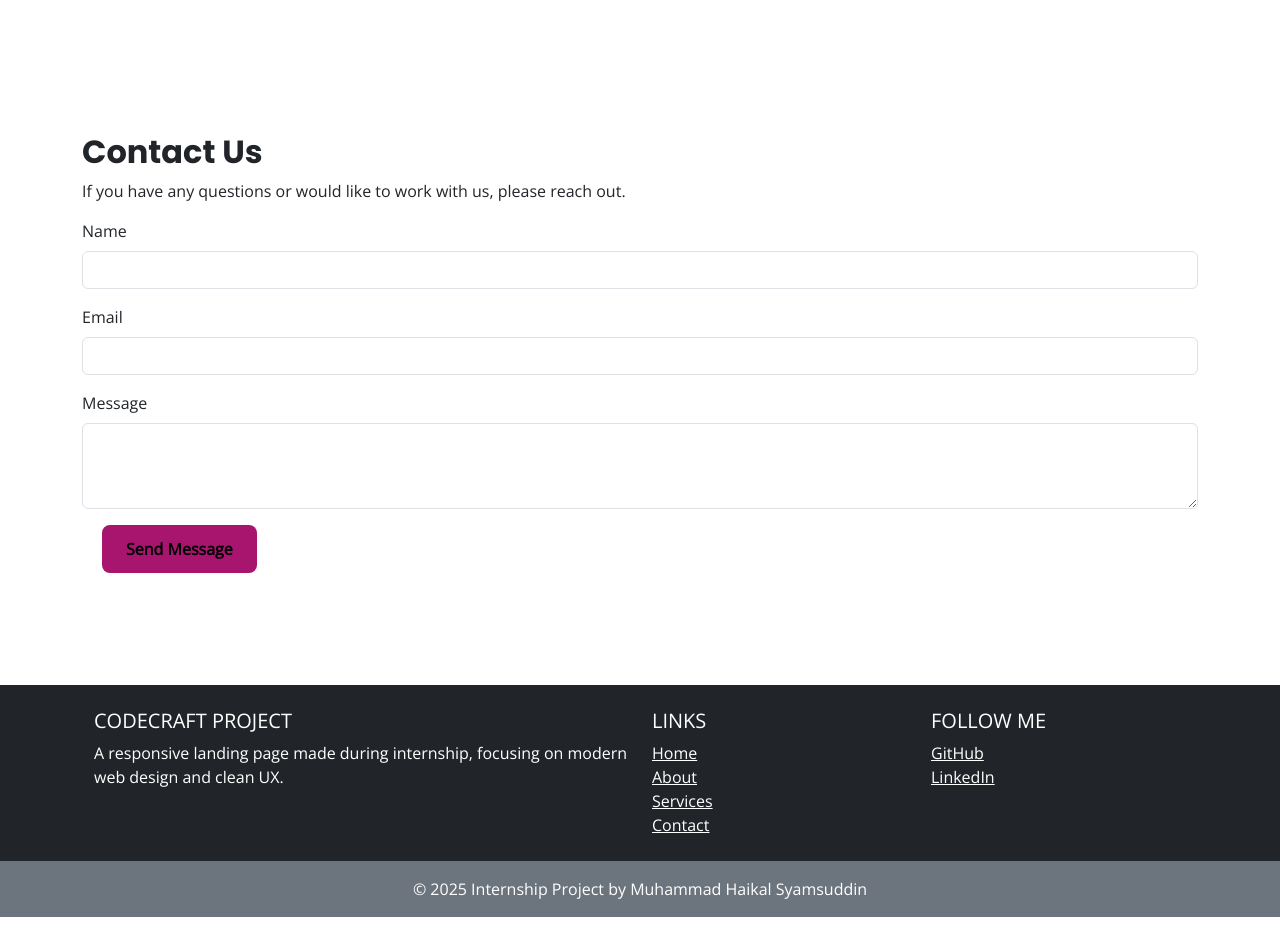
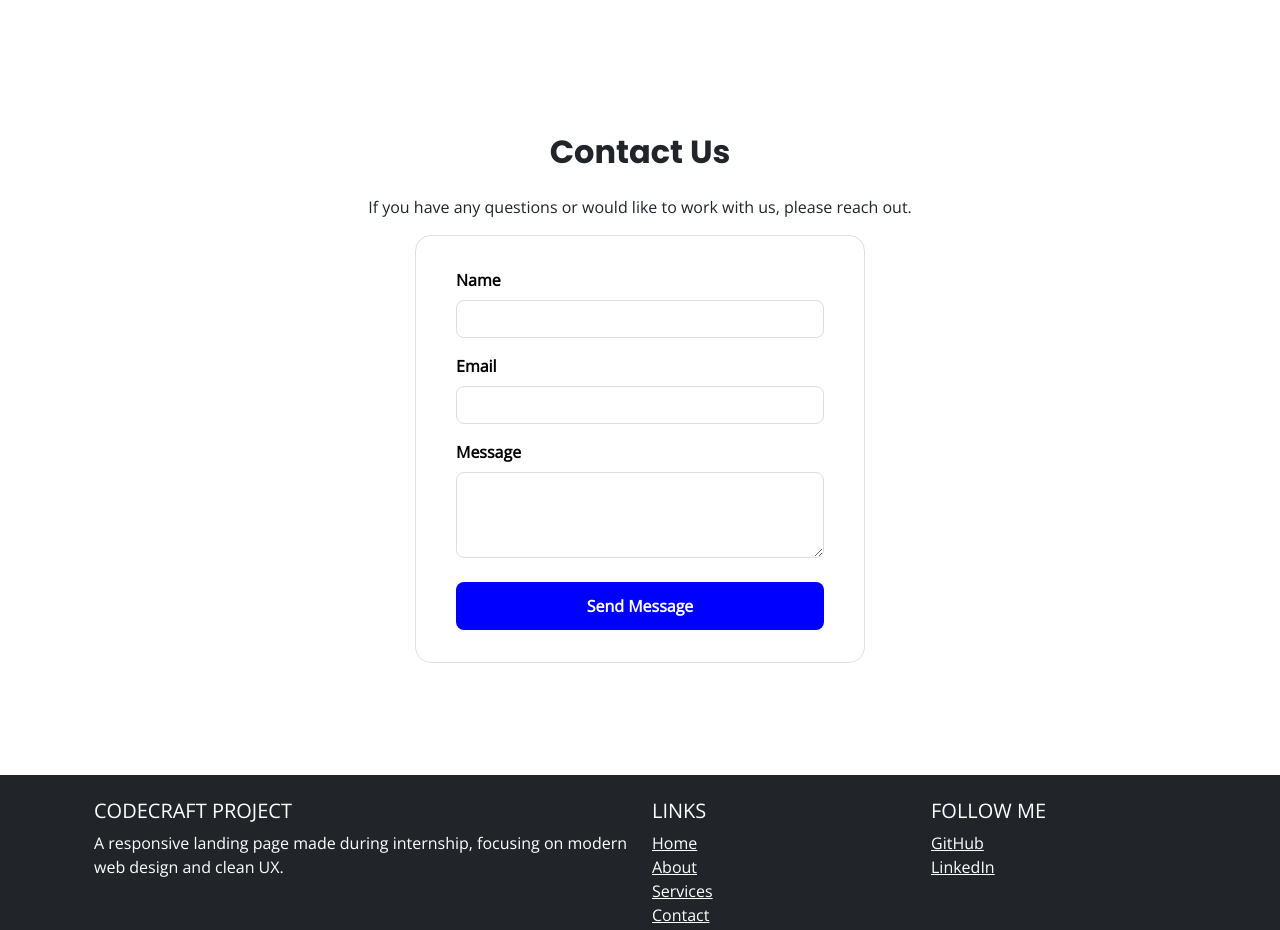
Before and after one commit to ud2xin/CODECRAFT_WD_01, a plain HTML site: page index.html in a window 1280 px wide. Shown: the part 1760-2690 px from the top of the page. Drawn offline with nearby package versions, Linux system fonts and the light colour scheme; a script that the page names is missing.

Commit message:
contact and form done, also add js for sumbit-btn

```diff
--- a/index.html
+++ b/index.html
@@ -85,7 +85,8 @@
             </section>
 
             <section class="contact">
-                <div class="container">
+                <div class="contact-content">
+                    <div class="contact-text">
                         <h2>Contact Us</h2>
                         <p>If you have any questions or would like to work with us, please reach out.</p>
                         <form>
@@ -101,8 +102,9 @@
                                 <label for="message" class="form-label">Message</label>
                                 <textarea class="form-control" id="message" rows="3" required></textarea>
                             </div>
-                        <button type="submit" class="btn btn-primary">Send Message</button>
+                            <button type="submit" class="submit-btn btn-primary">Send Message</button>
                         </form>
+                    </div>
                 </div>
             </section>
         </nav>
--- /dev/null
+++ b/script.js
@@ -0,0 +1,9 @@
+document.addEventListener('DOMContentLoaded', function () {
+    const form = document.querySelector('form');
+
+    form.addEventListener('submit', function (e) {
+        e.preventDefault(); // mencegah form reload
+        alert('Pesan berhasil dikirim');
+        form.reset(); // (opsional) mengosongkan field setelah submit
+    });
+});
--- a/style.css
+++ b/style.css
@@ -20,7 +20,6 @@ transition: background-color 0.3s ease;
 padding: 1rem 2rem;
 z-index: 1000;
 }
-
 
 .navbar.scrolled {
 background-color: rgba(0, 0, 0, 0.85) !important;
@@ -55,6 +54,23 @@ transition: background-color 0.2s ease;
 .btn:hover {
 background-color: #870f5a;
 color: white;
+}
+
+.submit-btn {
+width: 100%;
+background: blue;
+color: #fff;
+font-weight: bold;
+border-radius: 0.5rem;
+padding: 0.75rem;
+border: none;
+transition: background 0.2s;
+margin-top: 0.5rem;
+}
+
+.submit-btn:hover {
+background: darkblue;
+color: #fff;
 }
 
 .hero {
@@ -118,6 +134,11 @@ text-align: center;
 max-width: 100%;
 height: auto;
 border-radius: 1rem;
+transition: 0.5s ease;
+}
+
+.about-image img:hover{
+transform: scale(1.05);
 }
 
 .services{
@@ -152,6 +173,55 @@ text-align: center;
 max-width: 100%;
 height: auto;
 border-radius: 1rem;
+transition: 0.5s ease;
+}
+
+.services-image img:hover{
+transform: scale(1.05);
+}
+
+.contact-content{
+display: flex;
+justify-content: center;
+align-items: center;
+min-height: 60vh;
+}
+
+.contact-text form {
+background: #fff;
+padding: 2rem 2.5rem;
+border-radius: 1rem;
+box-shadow: 0 8px 32px rgba(0,0,0,0.0.18);
+border: 1.5px solid #e0e0e0;
+max-width: 450px;
+margin: 0 auto;
+}
+
+.contact-text h2 {
+text-align: center;
+margin-bottom: 1.5rem;
+}
+
+.form-label {
+font-weight: 600;
+color: black;
+}
+
+.form-control {
+    border-radius: 0.5rem;
+    border: 1px solid #ddd;
+    margin-bottom: 1rem;
+    box-shadow: none;
+    transition: border-color 0.2s;
+}
+
+.form-control:focus {
+    border-color: blue;
+    box-shadow: 0 0 0 0.1rem darkblue;
+}
+
+form{
+
 }
 
 /* Responsive */
```
Also changed, not shown: assets/background-cover.png (added). Lines whose indentation alone changed are shown as unchanged.
